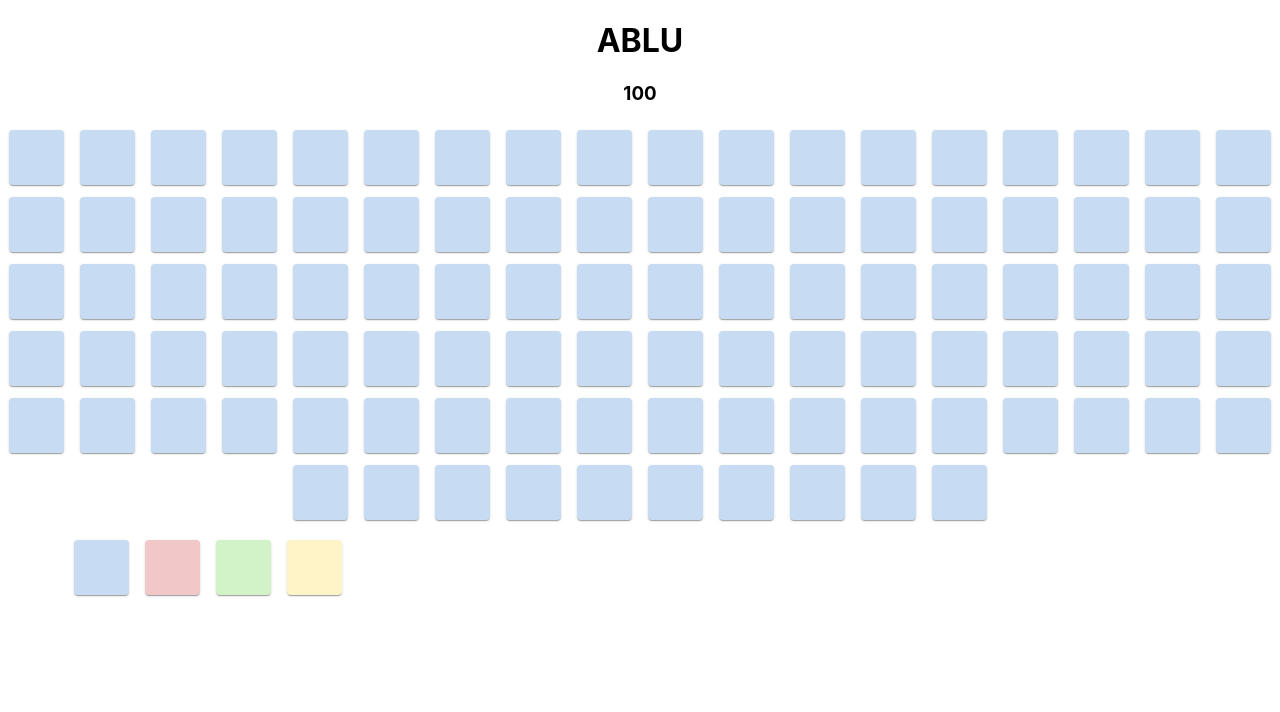
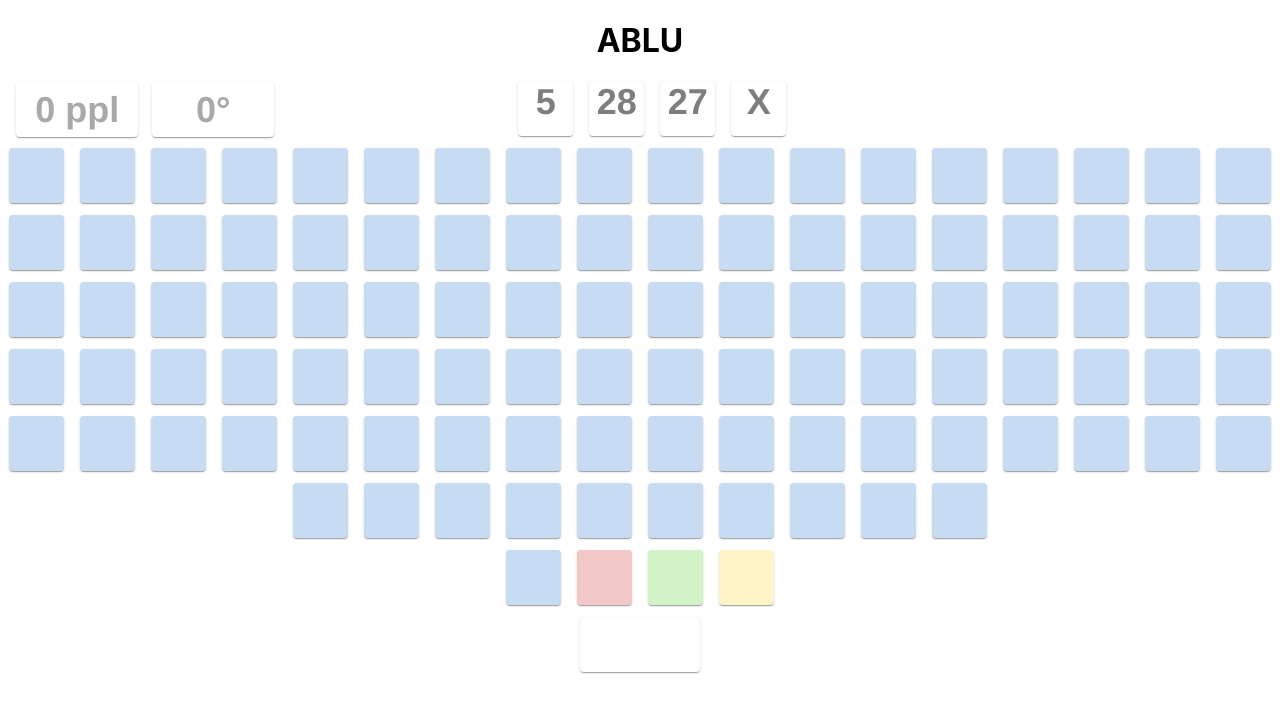
Before and after one commit to tklausner/ablu, a React (Create React App) app: page / in a window 1280 px wide. Shown: the top 712 px of the page. Built offline with nearby package versions, Linux system fonts and the light colour scheme; the HTML template or start-up script is replaced by a standard one.

Commit message:
added layer 2 functionality

```diff
--- a/src/App.css
+++ b/src/App.css
@@ -36,3 +36,56 @@
     transform: rotate(360deg);
   }
 }
+
+.divRow {
+  display: flex;
+  justify-content: center;
+  align-items: center;
+}
+
+.divCol {
+  display: flex;
+  flex-direction: column;
+  justify-content: center;
+  align-items: center;
+}
+
+#count {
+  margin-left: 1.28%;
+  margin-right: 1.1%;
+  margin-bottom: .4%;
+  width: 145px
+}
+
+#pot {
+  width: 145px;
+  margin-bottom: .4%;
+}
+
+#timer {
+   margin-left: -5.5%;
+   margin-bottom: .4%;
+}
+
+
+.bar {
+  font-weight: 600;
+  font-size: 36px;
+  font-family: Helvetica, sans-serif;
+  color: rgba(112, 112, 112, .9);
+  margin-top: -5%;
+}
+
+#aux {
+  border-color: rgba(112, 112, 112, .4);
+  width: 120px;
+  margin-top: .5%;
+}
+
+#balContent {
+  font-weight: 600;
+  font-size: 36px;
+  font-family: Helvetica, sans-serif;
+  color: rgba(112, 112, 112, .6);
+  margin-top: 6%;
+}
--- a/src/Game.js
+++ b/src/Game.js
@@ -26,16 +26,30 @@ class Game extends React.Component {
 
     // Create map of Squares to Number Bid
     let valMap = new Map();
+    let wInd = -1;
+
     vals.forEach(e => {
-      valMap[e] = 0;
+      // valMap[e] = 0;
+
+      // test
+      let numBids = Math.floor(Math.random() * 3);
+      valMap[e] = numBids;
+      if (wInd === -1 && numBids === 0) {
+        wInd = e;
+      }
+
     });
 
     this.state = {
       vals: vals,
       board: valMap,
-      wIndex: 1000,
-      balance: 100,
+      pot: 0,
+      players: 0,
+      id: -1,
+      wIndex: wInd,
+      balance: 10,
       infoMode: true,
+      playerMap: new Map(),
     };
   }
   render() {
@@ -44,7 +58,21 @@ class Game extends React.Component {
 
     return (
       <div>
-        <h3>{this.state.balance}</h3>
+        <div class="divRow">
+          <Paper className={classes.paper} id="count"><p id="balContent">{this.state.players + " ppl"}</p></Paper>
+          <Paper className={classes.paper} id="pot"><p id="balContent">{this.state.pot + "°"}</p></Paper>
+          <Grid container className={classes.root} id="timer">
+            <Grid item xs={10} >
+              <Grid container justifyContent="center" spacing={2} >
+                {[0, 1, 2, 3].map((id) => (
+                  <Grid key={id} item>
+                    <Paper className={classes.paper}> <p id="timerContent" class="bar">{this.timer(id)}</p></Paper>
+                  </Grid>
+                ))}
+              </Grid>
+            </Grid>
+          </Grid>
+        </div>
         <Grid container className={classes.root} spacing={2}>
           <Grid item xs={12}>
             <Grid container justifyContent="center" >
@@ -60,23 +88,69 @@ class Game extends React.Component {
             </Grid>
           </Grid>
         </Grid>
+
+        <div class="divCol">
           <Grid container className={classes.root} spacing={2}>
-          <Grid item xs={4}>
+            <Grid item xs={12}>
               <Grid container justifyContent="center" >
                 {[0, 1, 2, 3].map((id) => (
                   <Grid key={id} item>
                     <Button onClick={(e => {
-                    this.barPressed(id)
+                      this.state.infoMode ? this.infoBarPressed(id) : this.buyBarPressed(id)
                     })}>
-                    <Paper className={classes.paper} style={{ backgroundColor: this.barBackground(id) }} />
+                      <Paper className={classes.paper} style={{ backgroundColor: this.barBackground(id) }}><p class="bar">{this.barContent(id)}</p></Paper>
                     </Button>
                   </Grid>
                 ))}
               </Grid>
             </Grid>
           </Grid>
+          <Paper className={classes.paper} id="aux"><p id="balContent">{!this.state.infoMode ? this.state.balance + "°" : ""}</p></Paper>
         </div>
+      </div >
     );
+  }
+
+  timer(index) {
+    switch (index) {
+      case 0:
+        return new Date().getHours();
+      case 1:
+        return new Date().getMinutes();
+      case 2:
+        return new Date().getSeconds();
+      case 3:
+        return "X"
+      default:
+        console.log("ERROR");
+        break;
+    }
+  }
+
+  switchState(arr) {
+    if (this.state.playerMap[this.state.id]) {
+      return this.state.id === this.state.wIndex ? arr[0] : this.state.board[this.state.id] === 1 ? arr[1] : arr[2];
+    } else {
+      return arr[3]
+    }
+  }
+
+  barContent(index) {
+    if (!this.state.infoMode) {
+      switch (index) {
+        case 0:
+          return "" + this.state.id
+        case 1:
+          return this.switchState(["L", "U", "N", "Y"])
+        case 2:
+          return this.switchState(["O", "N", "O", "N"])
+        case 3:
+          return this.switchState(["W", "I", "T", "1°"])
+        default:
+          console.log("ERROR");
+          break;
+      }
+    }
   }
 
   barBackground(id) {
@@ -100,6 +174,7 @@ class Game extends React.Component {
           return "#000"
       }
     }
+    return "#fcfcfc"
   }
 
   background(id, numBids) {
@@ -109,17 +184,27 @@ class Game extends React.Component {
     const uni = "#D2F2C7";
     const low = "#FFF4C7";
 
+    let highlight = "";
+
+    if (this.state.id === id) {
+      highlight = "59";
+    }
+
+    if (!this.state.playerMap[id]) {
+      return base + highlight;
+    }
+
     if (this.state.wIndex === id) {
       return low;
     }
 
     switch (numBids) {
       case 0:
-        return base;
+        return base + highlight;
       case 1:
-        return uni;
+        return uni + highlight;
       default:
-        return not;
+        return not + highlight;
     }
   }
 
@@ -129,30 +214,22 @@ class Game extends React.Component {
       console.log("winning")
     }
     this.state.board[val] += 1;
+    this.state.playerMap[val] = true
 
-    console.log(val, this.state.board[val])
-
-    this.setState(
-      {},
-    )
+    this.setState({
+      pot: this.state.pot + 1
+    })
   }
 
   squarePressed(val) {
-    //alert("Are you sure you want to buy this?")
     this.setState({
-      infoMode: false
+      infoMode: false,
+      id: val
     })
-    if (this.state.balance > 0) {
-      this.setState({
-        balance: this.state.balance - 20
-      })
-      this.buySquare(val);
-    }
   }
 
-  barPressed(id) {
-
-    switch (id) {
+  infoBarPressed(index) {
+    switch (index) {
       case 0:
         console.log("more info on base");
         break;
@@ -170,9 +247,27 @@ class Game extends React.Component {
         break;
     }
   }
+  buyBarPressed(index) {
+    this.setState({
+      infoMode: true,
+      id: -1,
+    })
+    switch (index) {
+      case 1:
+        if (this.state.balance > 0) {
+          this.setState({
+            balance: this.state.balance - 1
+          })
+          this.buySquare(this.state.id);
+        }
+        break;
+      default:
+        break;
+    }
+  }
 
   calcWindex(val) {
-    if (val < this.state.wIndex) {
+    if (val < this.state.wIndex && this.state.board[val] <= this.state.board[this.state.wIndex]) {
       this.setState({
         wIndex: val
       })
```
Lines whose indentation alone changed are shown as unchanged.
